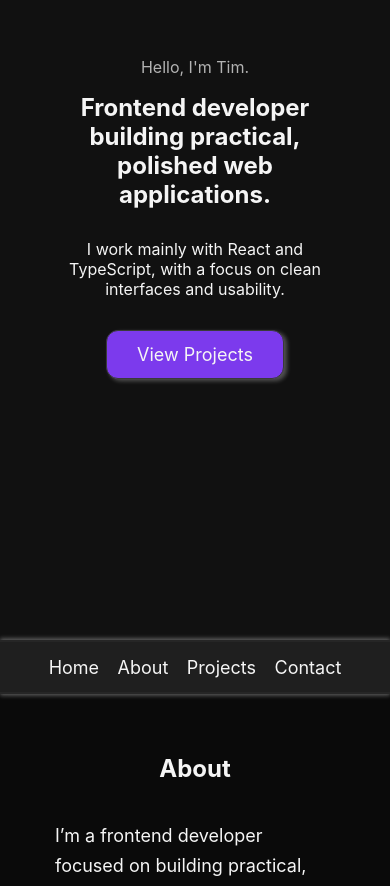
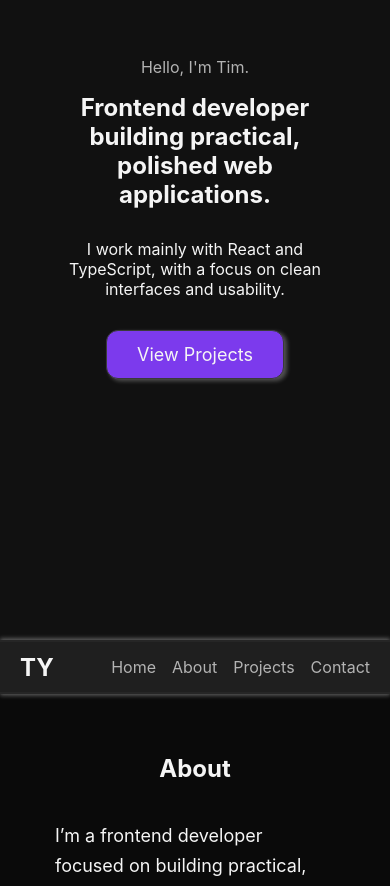
Before and after one commit to yaryhiin/portfolio, a React (Vite) app: page / in a window 390 px wide. Shown: the part 204-1090 px from the top of the page. Built offline with nearby package versions, Linux system fonts and the light colour scheme.

Commit message:
polished off navBar

```diff
--- a/src/components/Header/Header.module.scss
+++ b/src/components/Header/Header.module.scss
@@ -1,5 +1,9 @@
 .header {
-  padding: 10px;
+  display: grid;
+  grid-template-columns: 1fr 2fr auto;
+  align-items: center;
+  justify-content: center;
+  padding: 10px 80px;
   margin-bottom: 10px;
   background-color: var(--surface-hover);
   border-bottom: 2px solid var(--border);
@@ -7,20 +11,24 @@
   box-shadow:
     0px 2px 4px rgba(255, 255, 255, 0.28),
     0px -2px 4px rgba(255, 255, 255, 0.28);
+
+  h2 {
+    grid-column: 1;
+    margin: 0;
+  }
 }
 
 .navButtons {
+  grid-column: 3;
   display: flex;
   flex-direction: row;
-  align-items: center;
-  justify-content: center;
   width: 100%;
-  height: 100%;
-  gap: 5%;
+  height: fit-content;
+  gap: 2rem;
 
-  a {
+  .navButton {
     font-size: var(--fs-lg);
-    color: var(--text);
+    color: var(--text-secondary);
     text-decoration: none;
 
     &:hover {
@@ -31,3 +39,23 @@
     }
   }
 }
+
+@media (max-width: 768px) {
+  .header {
+    padding: 10px 40px;
+  }
+}
+
+@media (max-width: 450px) {
+  .header {
+    padding: 10px 20px;
+  }
+
+  .navButtons {
+    gap: 1rem;
+
+    .navButton {
+      font-size: var(--fs-base);
+    }
+  }
+}
--- a/src/components/Header/Header.tsx
+++ b/src/components/Header/Header.tsx
@@ -3,6 +3,7 @@ import styles from "./Header.module.scss";
 const Header = () => {
   return (
     <div className={`header ${styles.header}`}>
+      <h2>TY</h2>
       <div className={styles.navButtons}>
         <a className={styles.navButton} href="#home">
           Home
```
